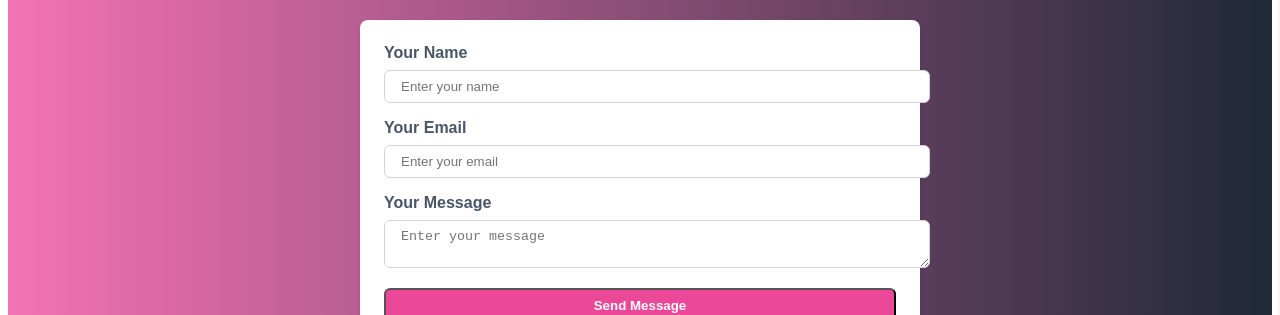
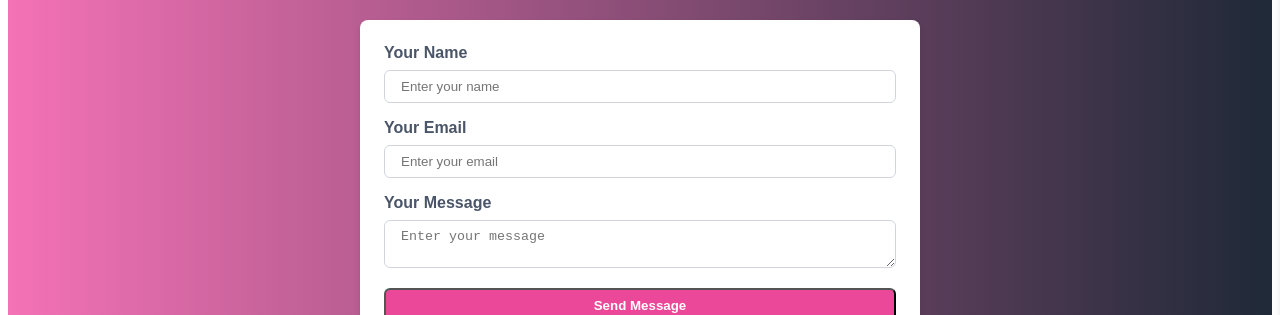
Before and after one commit to muskan-fatim/custom-css-protofolio, a Next.js app: page /contact in a window 1280 px wide. Shown: the part 167-482 px from the top of the page. Built offline with nearby package versions, Linux system fonts and the light colour scheme; a web font is replaced by a local one.

Commit message:
Update page.module.css
add css property on input

```diff
--- a/app/page.module.css
+++ b/app/page.module.css
@@ -222,10 +222,12 @@
 .input,
 .textarea {
   width: 100%;
-  padding: 0.5rem 1rem; /* px-4 py-2 */
-  border: 1px solid #d1d5db; /* border-gray-300 */
-  border-radius: 0.375rem; /* rounded-md */
+  padding: 0.5rem 1rem;
+  border: 1px solid #d1d5db;
+  border-radius: 0.375rem;
+  box-sizing: border-box;
 }
+
 
 .button {
   width: 100%;
```
